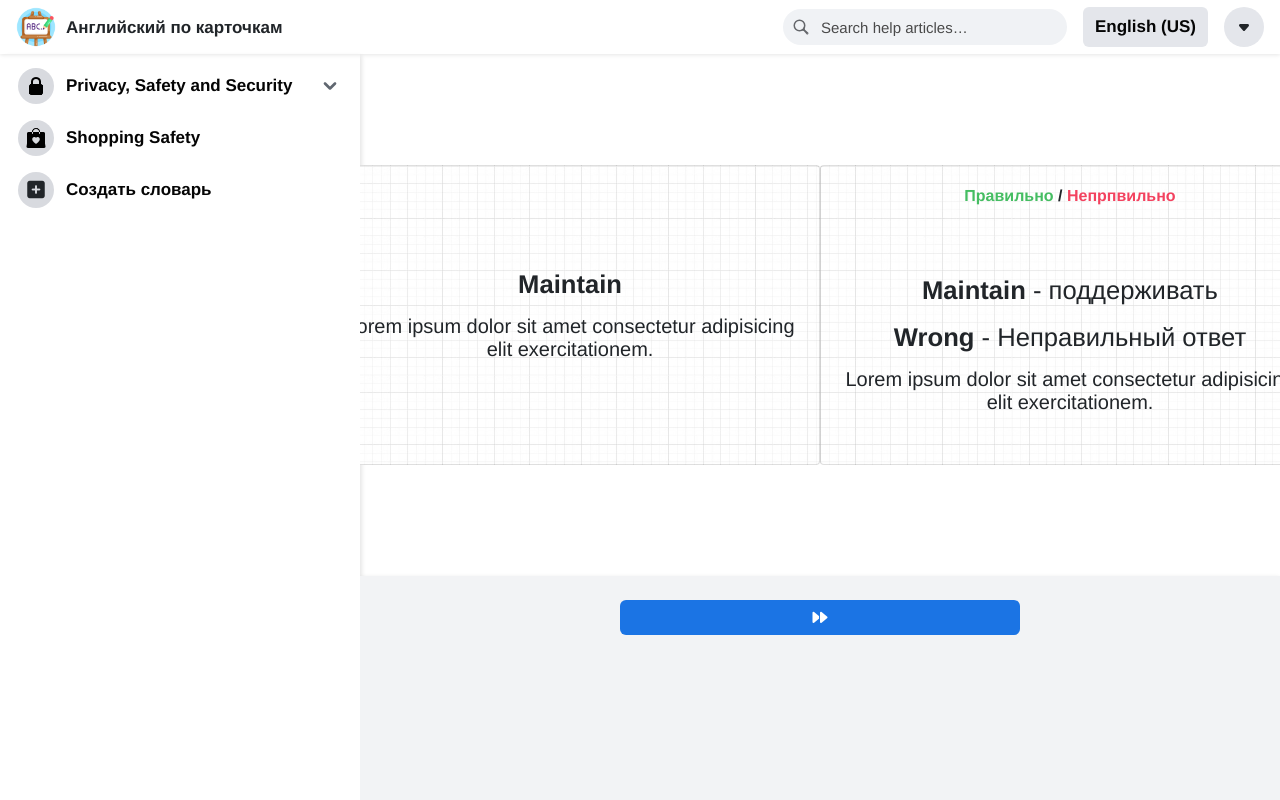
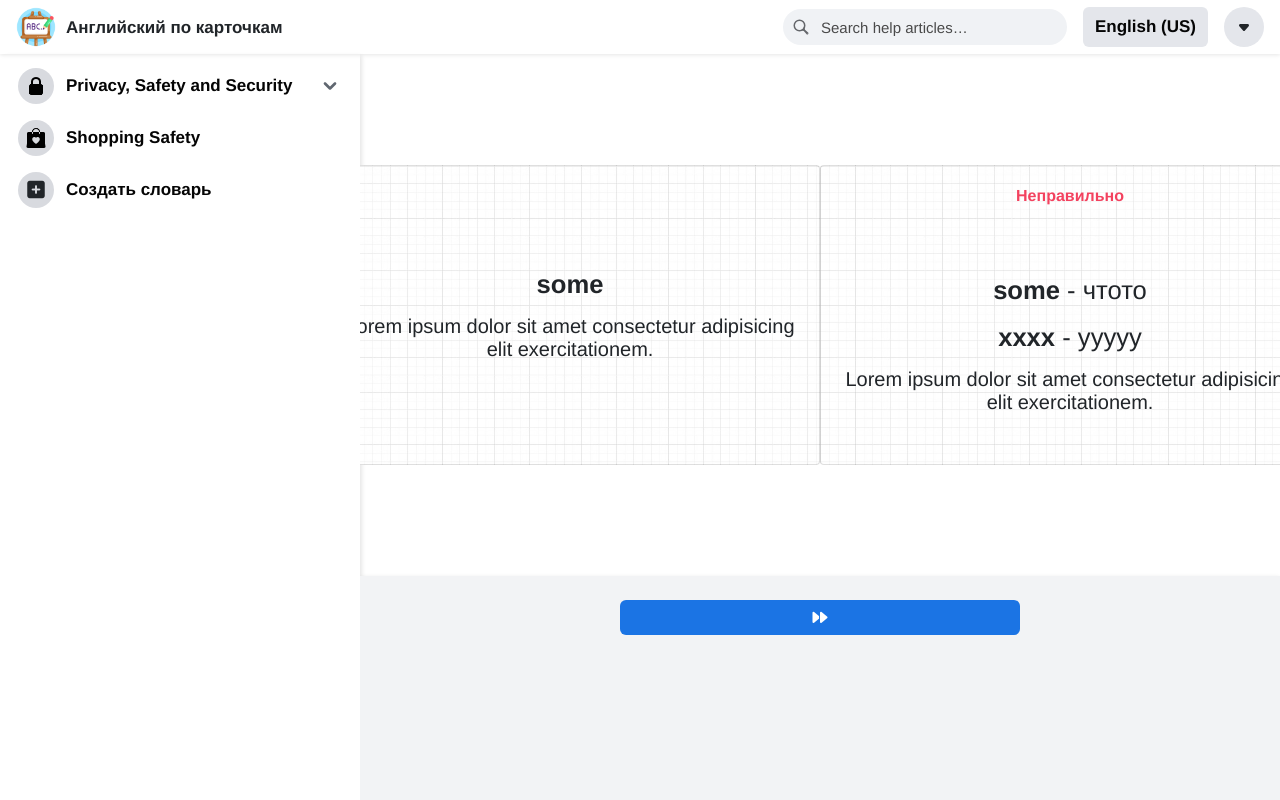
Before and after one commit to Vladiuse/engCards, a Django app: page /card-trainer/ in a window 1280 px wide. Run offline with Django 5.2, Linux system fonts and the light colour scheme; parts of the project's set-up code (start-up, migrations or seed data) failed here and were passed over; some libraries are stand-ins or nearby versions.

Commit message:
add some code

```diff
--- a/card_trainer/templates/card_trainer/card_trainer.html
+++ b/card_trainer/templates/card_trainer/card_trainer.html
@@ -5,6 +5,8 @@
     :root {
         --card-width: 500px;
         --card-height: 300px;
+
+        --card-height-mob: 250px;
     }
 
     /* SCREEN */
@@ -85,15 +87,17 @@
     .card-word-text {
         font-size: 1.6rem;
     }
-    #answer-status{
+    .back-card .answer-badge{
         font-size: 1rem;
         font-weight: bold;
     }
-    #answer-status span:first-child{
+    .back-card .correct-badge{
         color: var( --base-lime);
+
     }
-    #answer-status span:last-child{
+    .back-card .wronge-badge{
         color: var(--base-cherry);
+
     }
 
     /* CARD */
@@ -107,6 +111,13 @@
         .card-word-text {
             font-size: 1.3rem;
             margin-bottom: 0.8rem;
+        }
+
+        .card-wraper{
+            height: var(--card-height-mob);
+        }
+        .card{
+            height: var(--card-height-mob);
         }
     }
 </style>
@@ -132,15 +143,14 @@
                 <div class="back-card">
                     <div class="card text-center">
                         <div class="card-header">
-                            <div id="answer-status">
-                                <span>Правильно </span>/ <span>Непрпвильно</span>
-                            </div>
+                            <span class="answer-badge correct-badge">Правильно</span>
+                            <span class="answer-badge wronge-badge">Неправильно</span>
                         </div>
                         <div class="card-body">
-                            <p class="card-word-text" id="card-translate">
+                            <p class="card-word-text" id="card-word-translate">
                                 <b>Maintain</b> - поддерживать
                             </p>
-                            <p class="card-word-text" id="card-incorrect-chose-translate">
+                            <p class="card-word-text" id="card-incorrect-answer">
                                 <b>Wrong</b> - Неправильный
                                 ответ
                             </p>
@@ -202,6 +212,16 @@
             this._currentSide = CardView.FRONT_SIDE
             this.frontCard = this.elem.querySelector('.front-card')
             this.backCard = this.elem.querySelector('.back-card')
+
+            this.cardWord = document.getElementById('card-word')
+            this.cardWordtranslate = document.getElementById('card-word-translate')
+            this.cardIncorrectAnswer = document.getElementById('card-incorrect-answer')
+
+            this.sentense = document.getElementById('sentense')
+            this.sentenseTranslate = document.getElementById('sentense-translate')
+
+            this.correctBadge = document.querySelector('.correct-badge')
+            this.wrongeBadge = document.querySelector('.wronge-badge')
         }
 
         set flipTransition(time) {
@@ -253,6 +273,24 @@
         }
         slideDown() {
             $(this.elem).slideDown()
+        }
+
+        setCard(card){
+            this.cardWord.innerHTML = `<b>${card.word}</b>`
+            this.cardWordtranslate.innerHTML = `<b>${card.word}</b> - ${card.translate}`
+            this.correctBadge.style.display = 'block'
+            this.wrongeBadge.style.display = 'none'
+        }
+
+        setWrongAnswer(wrongeCard){
+            this.cardIncorrectAnswer.innerHTML = `<b>${wrongeCard.word}</b> - ${wrongeCard.translate}`
+            this.correctBadge.style.display = 'none'
+            this.wrongeBadge.style.display = 'block'
+        }
+
+        setSentense(sentense){
+            this.sentense.innerHTML = sentense.text
+            this.sentenseTranslate.innerHTML = sentense.translate
         }
     }
     class CardTrainer {
@@ -314,6 +352,11 @@
     const cardElem = document.getElementById('card')
     const cardView = new CardView(cardElem)
     const cardTrainerApi = new CardTrainerApi()
+
+    var card = new Card(1, 'some', 'чтото')
+    var wrongeCard = new Card(1, 'xxxx', 'yyyyy')
+    cardView.setCard(card)
+    cardView.setWrongAnswer(wrongeCard)
 </script>
 {%endblock%}
 {%block footer%}
```
